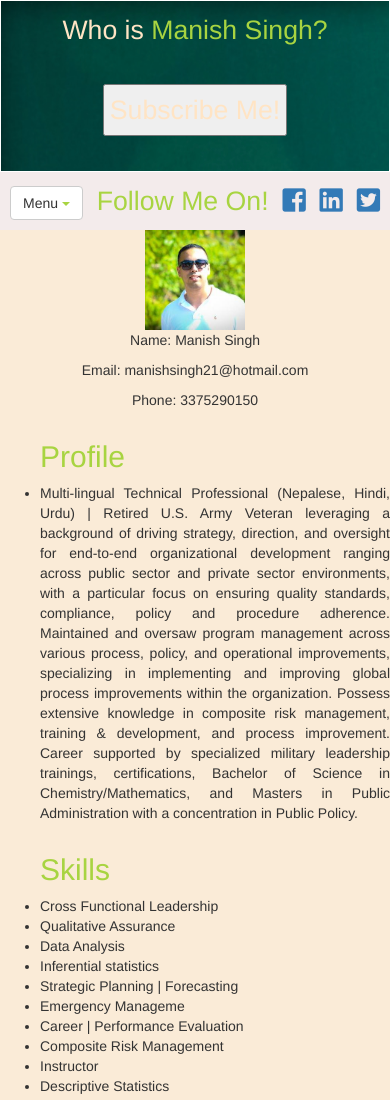
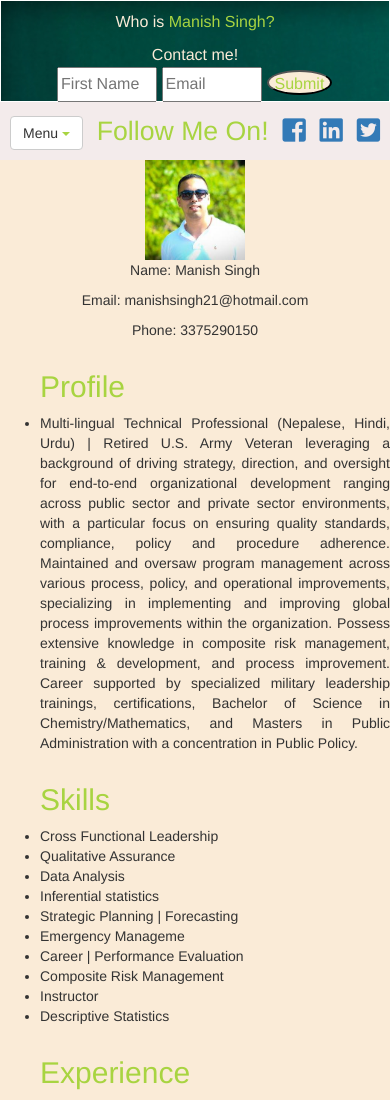
Before and after one commit to manish0521/copy-resume, a plain HTML site: page index.html in a window 390 px wide. Shown: the top 1100 px of the page. Drawn offline with nearby package versions, Linux system fonts and the light colour scheme.

Commit message:
acnchor added to menue

```diff
--- a/data.json
+++ b/data.json
@@ -37,7 +37,7 @@
 
    "intro" : {
        "name" : "Name: Manish Sing",
-       "email" : "Email: manishsingh21@hotmail.com",
+       "email" : " Email: manishsingh21@hotmail.com",
        "phone" : "Phone: 3375290150"
 
        },
--- a/index.html
+++ b/index.html
@@ -17,7 +17,16 @@
     <body>
         <div class="top-nav">
             <div><p>Who is <span>Manish Singh?</span></p1></div>
-            <div class="subscribe"> <button type="submit" >Subscribe Me!</button></div>
+                Contact me!
+            <div class="subscribe">
+                <form action="mailto:manishsingh21@hotmail.com" method="post" enctype="text/plain" >
+               <input type="text" onClick="(this.value='')" placeholder="First Name" >
+               <input type="text"  onClick="(this.value='')" placeholder="Email" >
+
+               <input id="sub" type="submit"  value="Submit">
+                </form>
+
+            </div>
         </div>
         <div class="band">
 
@@ -28,9 +37,9 @@
                               <button class="btn btn-default dropdown-toggle" type="button" id="menu1" data-toggle="dropdown">Menu</Menu>
                               <span class="caret"></span></button>
                               <ul class="dropdown-menu" role="menu" aria-labelledby="menu1">
-                                <li><a role="menuitem" tabindex="-1" href="#">Work Experience</a></li>
-                                <li><a role="menuitem" tabindex="-1" href="#">Education</a></li>
-                                <li><a role="menuitem" tabindex="-1" href="#">Skills</a></li>
+                                <li><a role="menuitem" tabindex="-1" href="#experience">Work Experience</a></li>
+                                <li><a role="menuitem" tabindex="-1" href="#education">Education</a></li>
+                                <li><a role="menuitem" tabindex="-1" href="#skill">Skills</a></li>
                                 <li role="presentation" class="divider"></li>
                                 <li role="presentation"><a role="menuitem" tabindex="-1" href="#">Email Me</a></li>
                               </ul>
--- a/main.css
+++ b/main.css
@@ -1,24 +1,50 @@
-
-*{
-    /* margin: auto; */
-}
 
 
 .top-nav {
    padding: 1px;
-   margin: 2px;
-   color: bisque;
+   margin: 0px;
+   color: antiquewhite;
    position: top;
    background-image: url("./images/nav-image.png");
    text-align: center;
-   font-size: 20pt;
+   font-size: 12pt;
+  height: 100px;
+ }
+
+ input {
+    font-size: 14px;
+    width: 200px;
+    height: 35px;
+ }
+
+.float{
+     font-size: 12;
+     height: 20px;
+ }
+
+ .float{
+    position: absolute;
+    pointer-events: none;
+    left: 20px;
+    top: 18px;
+    transition: 0.2s ease all;
+  }
+
+
+ .subscribe {
+    color:black;
 
  }
 
- .subscribe >button {
+ #sub {
 
-    padding: 5px;
-    margin: 25px;
+    padding: 1px;
+    margin: 1px;
+    border-radius: 100%;
+    color:rgb(168, 212, 65);
+    background-color: antiquewhite;
+    height: 25px;
+    width: 65px
  }
 
  span{
@@ -112,6 +138,9 @@
        margin: 1px;
        padding:10px;
 
+    }
+    input {
+        width: 100px;
     }
     .band {
 
```
Also changed, not shown: main.js (+8 -0 lines).
